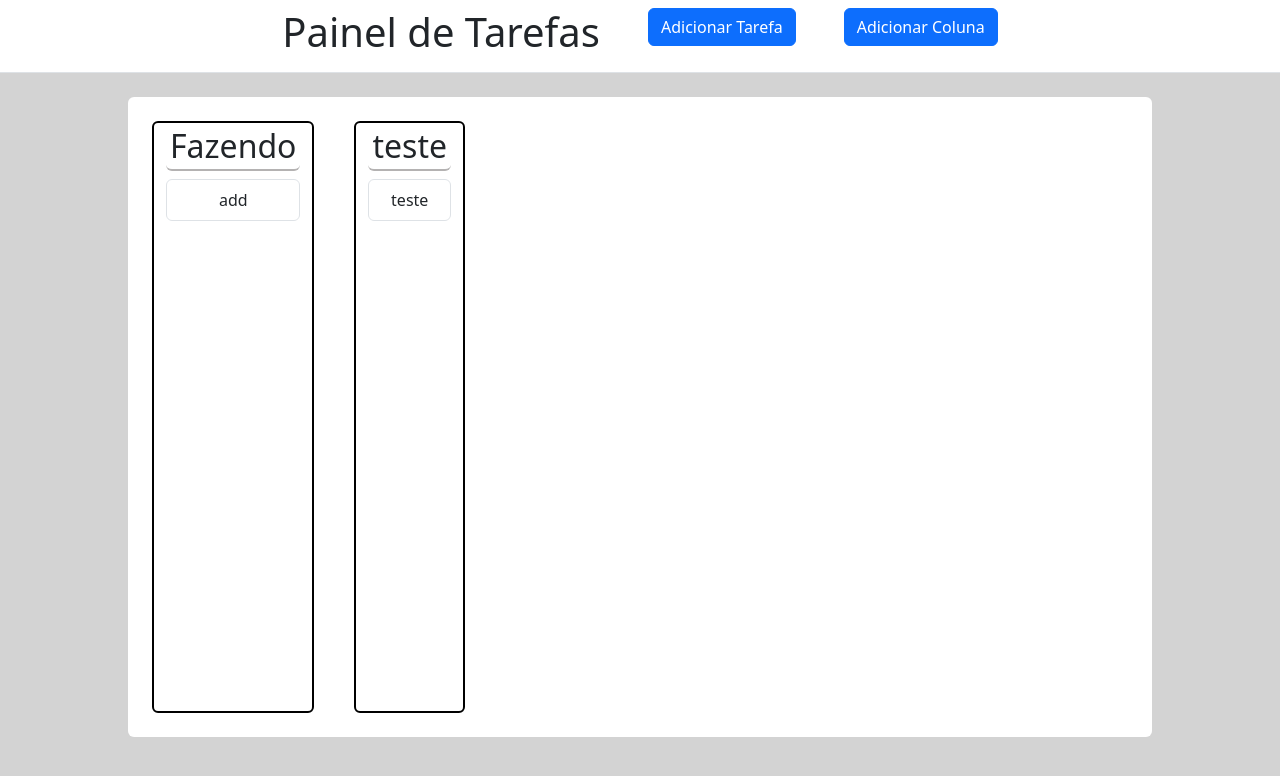
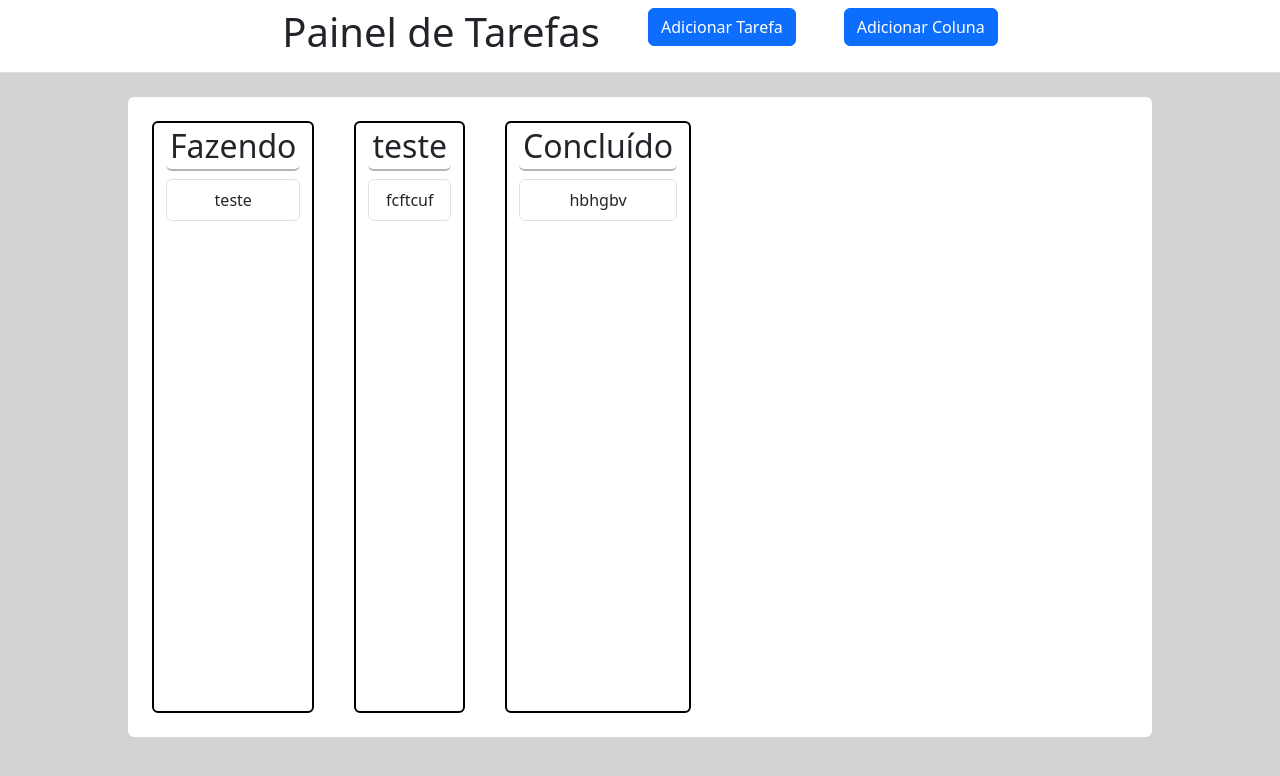
Before and after one commit to Gabriel-Leal29/Painel-de-Tarefas, a Vue app: page / in a window 1280 px wide. Shown: the top 776 px of the page. Built offline with nearby package versions, Linux system fonts and the light colour scheme; data requests are answered from the project's data file; the HTML template or start-up script is replaced by a standard one.

Commit message:
Adicionado lógica pura de drag-and-drop, começando a estilização agora

```diff
--- a/db.json
+++ b/db.json
@@ -7,6 +7,10 @@
     {
       "id": "2",
       "title": "teste"
+    },
+    {
+      "id": "3",
+      "title": "Concluído"
     }
   ],
   "tasks": [
@@ -14,13 +18,19 @@
       "id": "2454",
       "title": "teste",
       "description": "adawd",
-      "columnId": "2"
+      "columnId": "1"
     },
     {
-      "id": "3382",
-      "title": "add",
-      "description": "adad",
-      "columnId": "1"
+      "id": "2479",
+      "title": "hbhgbv",
+      "description": "tdctfnj",
+      "columnId": "3"
+    },
+    {
+      "id": "1801",
+      "title": "fcftcuf",
+      "description": "yihgyuh",
+      "columnId": "2"
     }
   ]
 }
--- a/src/components/CardTarefa.vue
+++ b/src/components/CardTarefa.vue
@@ -92,7 +92,6 @@
 
 import axios from "axios"
 import { Modal } from "bootstrap";
-import draggable from 'vuedraggable'
 
 export default {
     name: "CardTarefa",
@@ -170,7 +169,6 @@ export default {
         async onDrop(event) {
             //solta a tarfa do id
             const tarefaId = event.dataTransfer.getData('text/plain');
-            console.log('Tarefa solta:', tarefaId);
 
             try {
                 await axios.patch(`http://localhost:3000/tasks/${tarefaId}`, {
@@ -181,11 +179,13 @@ export default {
             } catch (erro) {
                 console.log("Erro ao mover a coluna: ", erro)
             }
+        },
 
-
-            // Aqui você faz a atualização do columnId via Axios ou emit pro pai
-            // Exemplo: this.$emit('moverTarefa', { tarefaId, novaColunaId: this.idColuna })
-        },
+        onDragStartColuna(event) {
+        //envia o id da coluna
+        event.dataTransfer.setData('text/plain', this.idColuna);
+        event.dataTransfer.effectAllowed = 'move';
+    },
 
     },
 };
```
Also changed, not shown: 1 other file (tests, documents, lock files or other folders).
